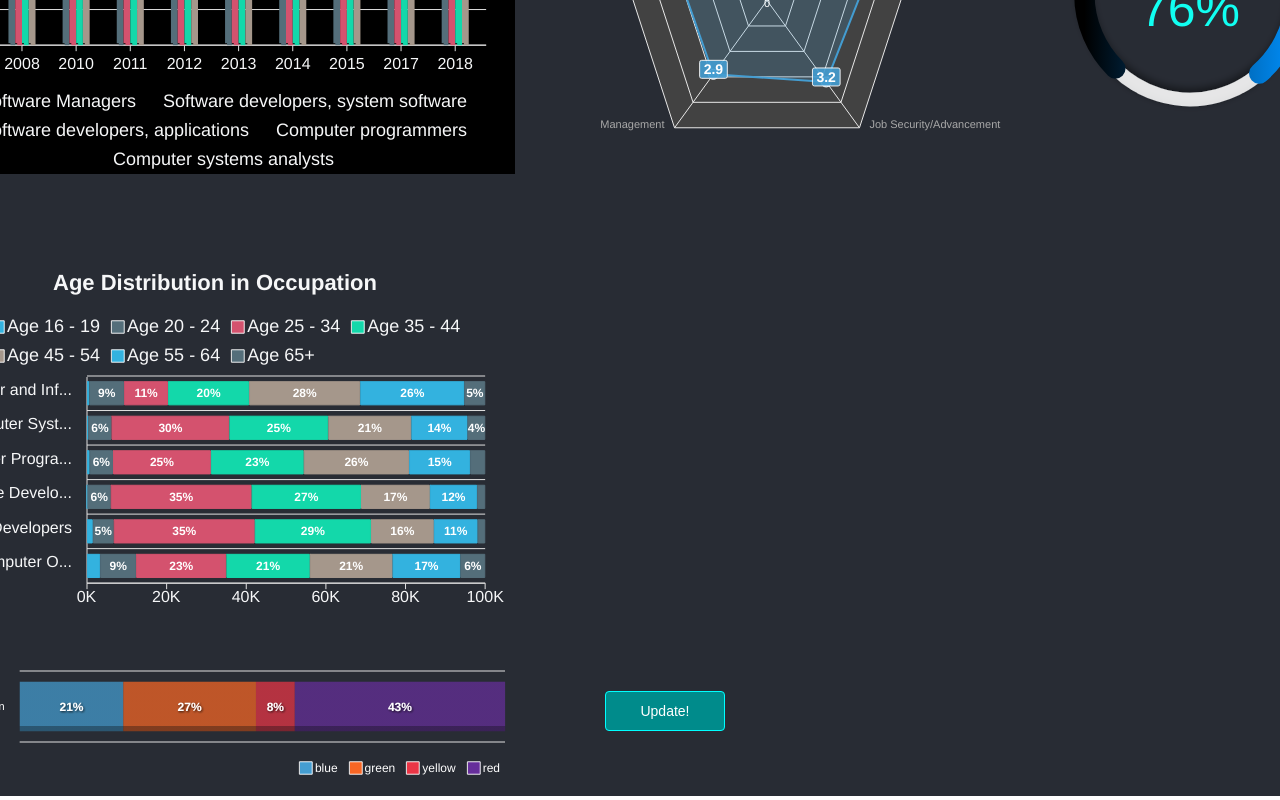
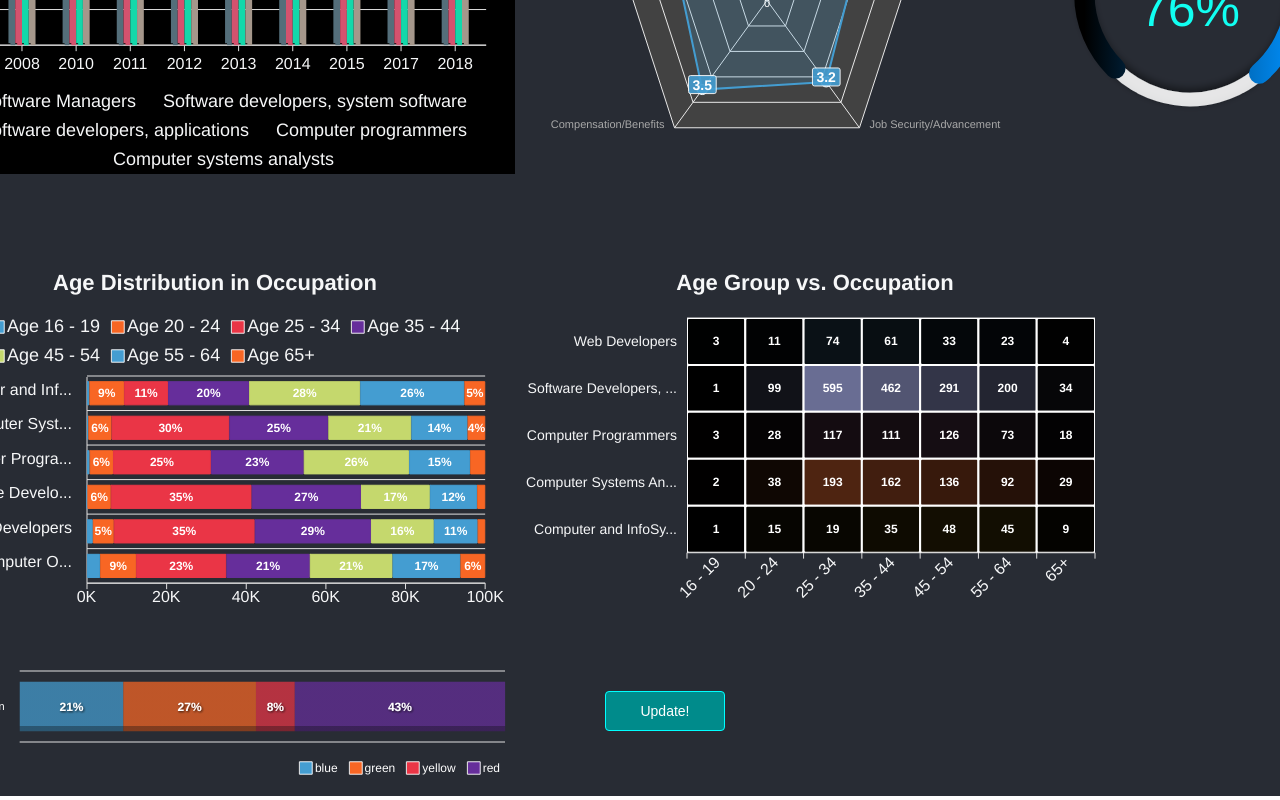
Before and after one commit to binxor/industry-jobs-dash, a React (Create React App) app: page / in a window 1280 px wide. Shown: the part 416-1216 px from the top of the page. Built offline with nearby package versions, Linux system fonts and the light colour scheme.

Commit message:
Heatmap chart

```diff
--- a/src/components/App.js
+++ b/src/components/App.js
@@ -11,6 +11,8 @@ import CandyCaneChart from './CandyCaneChart';
 import RadarChart from './RadarChart';
 import StackedBarChart from './StackedBarChart';
 import stackedBarChartData from '../data/stackedBarChartData';
+import heatmapChartData from '../data/heatmapChartData';
+import HeatmapChart from './HeatmapChart';
 
 class App extends Component {
 
@@ -24,7 +26,8 @@ class App extends Component {
       radialChart: radialChartData,
       candyCaneChart: candyCaneChartData,
       radarChart: radarChartData,
-      stackedBarChart: stackedBarChartData
+      stackedBarChart: stackedBarChartData,
+      heatmapChart: heatmapChartData
     }
   }
 
@@ -90,6 +93,10 @@ class App extends Component {
               <div className="col bar-chart">
                 <StackedBarChart chartContent={this.state.stackedBarChart} updateCharts={this.updateCharts} />
               </div>
+
+              <div className="col">
+                <HeatmapChart chartContent={this.state.heatmapChart} updateCharts={this.updateCharts} />
+              </div>
             </div>
 
             <div className="row">
--- /dev/null
+++ b/src/components/HeatmapChart.js
@@ -0,0 +1,71 @@
+import React, { Component } from 'react';
+import Chart from 'react-apexcharts';
+
+class HeatmapChart extends Component {
+  constructor(props) {
+    super(props)
+
+    this.updateCharts = this.props.updateCharts.bind(this)
+
+    this.state = {
+      optionsHeatmapChart: {
+        theme: {
+          mode: 'dark',
+          palette: 'palette3'
+        },
+        chart: {
+          background: '#282c34',
+          toolbar: {
+            show: false
+          }
+        },
+        dataLabels: {
+          enabled: true
+        },
+        colors: [ "#F3B415", "#F27036", "#663F59", "#6A6E94", "#4E88B4", "#00A7C6", "#18D8D8", '#A9D794', '#46AF78',
+          '#A93F55', '#8C5E58', '#2176FF', '#33A1FD', '#7A918D', '#BAFF29'
+        ],
+        xaxis: {
+          type: 'category',
+          categories: this.props.chartContent.categories,
+          labels: {
+            style: { fontSize: '16px' }
+          }
+        },
+        yaxis: {
+          labels: {
+            style: { fontSize: '14px' }
+          }
+        },
+        tooltip: {
+          style: { fontSize: '16px' }
+        },
+        title: {
+          text: this.props.chartContent.title || '',
+          align: 'center',
+          margin: 10,
+          offsetX: 0,
+          offsetY: 10,
+          floating: false,
+          style: {
+            fontSize: '22px'
+          }
+        },
+        grid: {
+          padding: {
+            right: 20
+          }
+        }
+      }
+    }
+  }
+
+  render () {
+    return (
+      <div className="col">
+        <Chart options={this.state.optionsHeatmapChart} series={this.props.chartContent.series} type="heatmap" width="600" />
+      </div>
+    )
+  }
+}
+export default HeatmapChart
--- a/src/components/StackedBarChart.js
+++ b/src/components/StackedBarChart.js
@@ -11,7 +11,7 @@ class StackedBarChart extends Component {
       optionsStackedBarChart: {
         theme: {
           mode: 'dark',
-          palette: 'palette3'
+          palette: 'palette6'
         },
         chart: {
           stacked: true,
--- /dev/null
+++ b/src/data/heatmapChartData.js
@@ -0,0 +1,80 @@
+const heatmapChartData = {
+  title: 'Age Group vs. Occupation',
+  series: [
+    // {
+    //   name: 'All Computer Occupations',
+    //   data: [
+    //     { x: '16 - 19', y: 5126 },
+    //     { x: '20 - 24', y: 14051 },
+    //     { x: '25 - 34', y: 35324 },
+    //     { x: '35 - 44', y: 32616 },
+    //     { x: '45 - 54', y: 32373 },
+    //     { x: '55 - 64', y: 26565 },
+    //     { x: '65+', y: 9705 }
+    //   ]
+    // },
+    {
+      name: 'Computer and InfoSys Managers',
+      data: [
+        { x: '16 - 19', y: 1 },
+        { x: '20 - 24', y: 15 },
+        { x: '25 - 34', y: 19 },
+        { x: '35 - 44', y: 35 },
+        { x: '45 - 54', y: 48 },
+        { x: '55 - 64', y: 45 },
+        { x: '65+', y: 9 }
+      ]
+    },
+    {
+      name: 'Computer Systems Analysts',
+      data: [
+        { x: '16 - 19', y: 2 },
+        { x: '20 - 24', y: 38 },
+        { x: '25 - 34', y: 193 },
+        { x: '35 - 44', y: 162 },
+        { x: '45 - 54', y: 136 },
+        { x: '55 - 64', y: 92 },
+        { x: '65+', y: 29 }
+      ]
+    },
+    {
+      name: 'Computer Programmers',
+      data: [
+        { x: '16 - 19', y: 3 },
+        { x: '20 - 24', y: 28 },
+        { x: '25 - 34', y: 117 },
+        { x: '35 - 44', y: 111 },
+        { x: '45 - 54', y: 126 },
+        { x: '55 - 64', y: 73 },
+        { x: '65+', y: 18 }
+      ]
+    },
+    {
+      name: 'Software Developers, Applications, and Systems Software',
+      data: [
+        { x: '16 - 19', y: 1 },
+        { x: '20 - 24', y: 99 },
+        { x: '25 - 34', y: 595 },
+        { x: '35 - 44', y: 462 },
+        { x: '45 - 54', y: 291 },
+        { x: '55 - 64', y: 200 },
+        { x: '65+', y: 34 }
+      ]
+    },
+    {
+      name: 'Web Developers',
+      data: [
+        { x: '16 - 19', y: 3 },
+        { x: '20 - 24', y: 11 },
+        { x: '25 - 34', y: 74 },
+        { x: '35 - 44', y: 61 },
+        { x: '45 - 54', y: 33 },
+        { x: '55 - 64', y: 23 },
+        { x: '65+', y: 4 }
+      ]
+    }
+  ],
+  categories: [ '16 - 19', '20 - 24', '25 - 34', '35 - 44', '45 - 54', '55 - 64', '65+' ]
+}
+
+export default heatmapChartData
--- a/src/data/radarChartData.js
+++ b/src/data/radarChartData.js
@@ -2,9 +2,9 @@ const radarChartData = {
   title: 'Job Satisfaction Scores',
   series: [{
     name: '',
-    data: [ 3.2, 3.5, 3.2, 2.9, 3.0 ],
+    data: [ 3.2, 2.9, 3.2, 3.5, 3.0 ],
   }],
-  categories: [ 'Work/Life Balance', 'Compensation/Benefits', 'Job Security/Advancement', 'Management', 'Culture' ],
+  categories: [ 'Work/Life Balance', 'Management', 'Job Security/Advancement', 'Compensation/Benefits', 'Culture' ],
 }
 
 export default radarChartData
```
